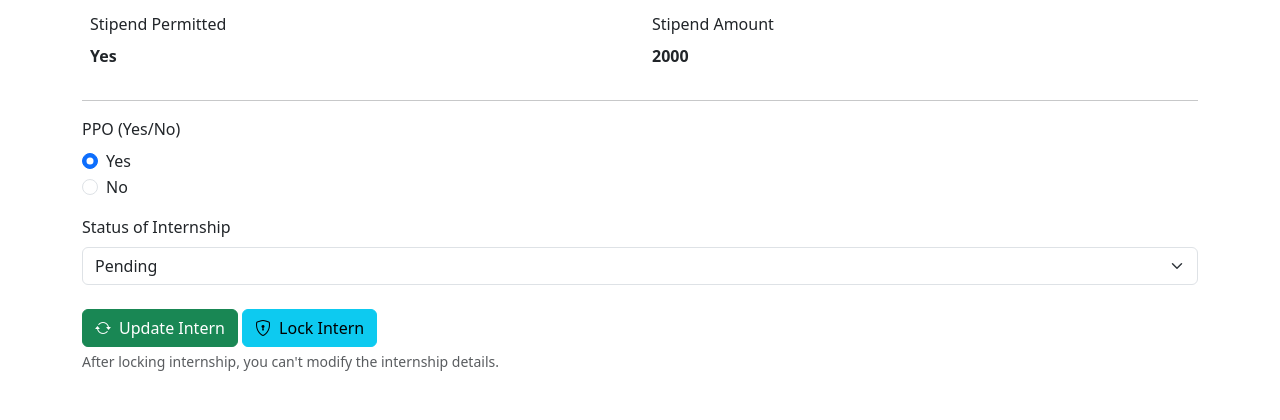
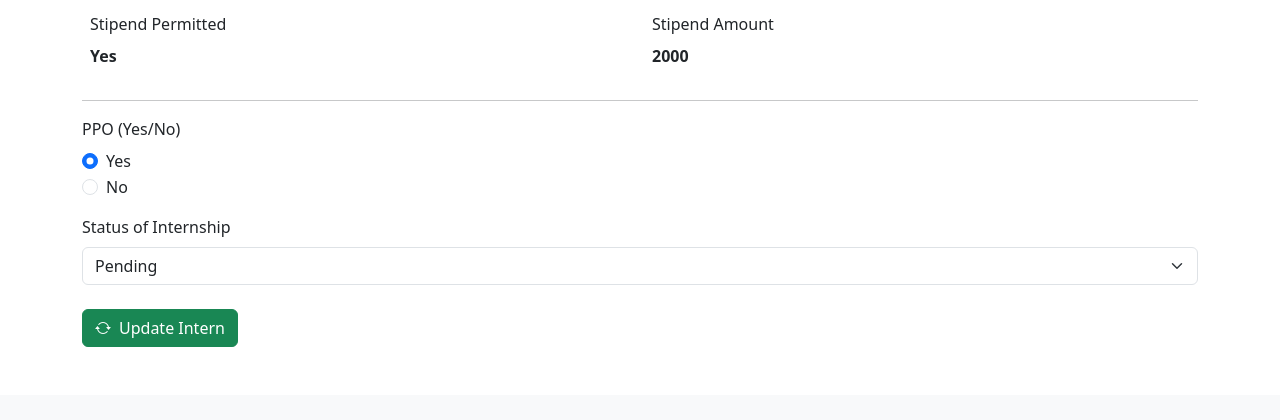
Before and after one commit to henry-jacq/intern-connect, a Flask app: template templates/update_single_intern.html in a window 1280 px wide. Shown: the part 549-969 px from the top of the page. After the commit the page ends 896 px from the top, so only its background shows below. Run offline with Flask 3, Linux system fonts and the light colour scheme; the template is opened without the code that fills it: values that come from a table or form of the project are taken from there, others are empty; data comes from the database, SQL or seed files in the repository; parts of the project's set-up code (start-up, migrations or seed data) failed here and were passed over.

Commit message:
change: commented off lock intern

```diff
--- a/templates/update_single_intern.html
+++ b/templates/update_single_intern.html
@@ -155,8 +155,8 @@
             {% endif %}
             <div class="mt-4 mb-3">
                 <button class="btn btn-success"><i class="bi bi-arrow-repeat me-2"></i>Update Intern</button>
-                <button class="btn btn-info"><i class="bi bi-shield-lock me-2"></i>Lock Intern</button>
-                <p class="form-text">After locking internship, you can't modify the internship details.</p>
+                <!-- <button class="btn btn-info"><i class="bi bi-shield-lock me-2"></i>Lock Intern</button> -->
+                <!-- <p class="form-text">After locking internship, you can't modify the internship details.</p> -->
             </div>
         </form>
     </div>
```
